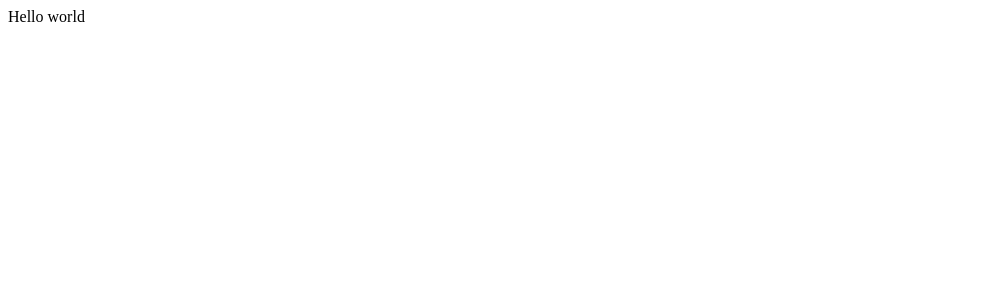
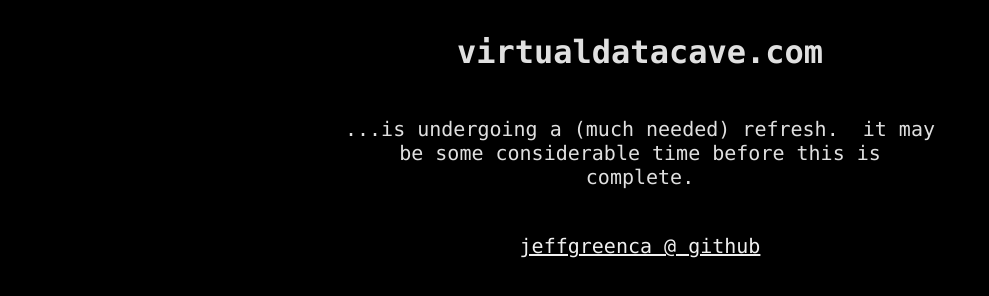
Before and after one commit to jeffgreenca/virtualdatacave, a plain HTML site: page index.html in a window 1280 px wide. Shown: the whole page, without its empty margins (0-989 px from the left). Drawn offline with Linux system fonts and the light colour scheme.

Commit message:
set under construction page

```diff
--- a/index.html
+++ b/index.html
@@ -1 +1,23 @@
-Hello world
+<html>
+<head>
+<title>virtualdatacave.com</title>
+<style>
+body { color: #e0e0e0; font-family: terminal, monaco, monospace; background-color: #000000; }
+a { color: #f0f0f0; }
+#outer { width: 100%; }
+#inner { width: 600px; margin: 0 auto; text-align: center; }
+h1 { padding-top: 25px; }
+p { padding-top: 25px; font-size: 20px; }
+</style>
+</head>
+<body>
+<div>
+<div id="outer">
+    <div id="inner">
+        <h1>virtualdatacave.com</h1>
+        <p>...is undergoing a (much needed) refresh.  it may be some considerable time before this is complete.</p>
+        <p><a href="https://github.com/jeffgreenca/">jeffgreenca @ github</a></p>
+    </div>
+</div>
+</body>
+</html>
```
